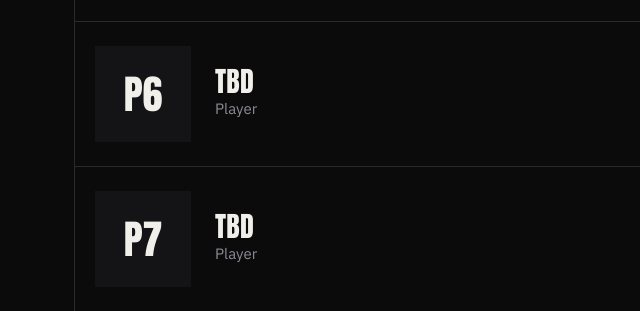
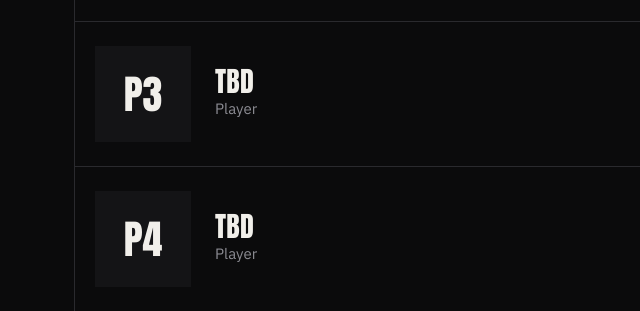
Before and after one commit to NEUILLEPRIME/neuilleprime.github.io, a plain HTML site: page roster.html in a window 1280 px wide. Shown: the part 1720-2031 px from the top of the page, 0-640 px from the left. Drawn offline with Linux system fonts and the light colour scheme.

Commit message:
Change player numbers

```diff
--- a/roster.html
+++ b/roster.html
@@ -350,7 +350,7 @@
             </ul>
           </li>
           <li class="row">
-            <div class="initials" aria-hidden="true">P6</div>
+            <div class="initials" aria-hidden="true">P3</div>
             <div>
               <p class="row__tag" id="tag-tag-6" translate="no">TBD</p>
               <p class="row__name" translate="no">Player</p>
@@ -395,7 +395,7 @@
             </ul>
           </li>
           <li class="row">
-            <div class="initials" aria-hidden="true">P7</div>
+            <div class="initials" aria-hidden="true">P4</div>
             <div>
               <p class="row__tag" id="tag-tag-7" translate="no">TBD</p>
               <p class="row__name" translate="no">Player</p>
```
